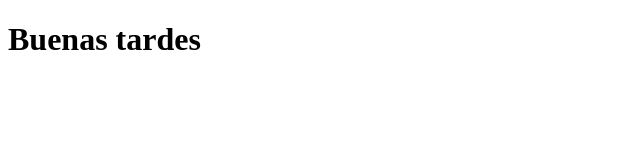
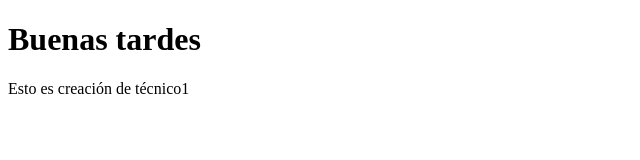
Before and after one commit to Carlos-Poveda/ejemplo-entornos, a plain HTML site: page index.html in a window 1280 px wide. Shown: the whole page, without its empty margins (0-640 px from the left). Drawn offline with Linux system fonts and the light colour scheme.

Commit message:
tecnico1

```diff
--- a/index.html
+++ b/index.html
@@ -7,6 +7,6 @@
 </head>
 <body>
     <h1>Buenas tardes</h1>
-
+    <p>Esto es creación de técnico1</p>
 </body>
 </html>
```
